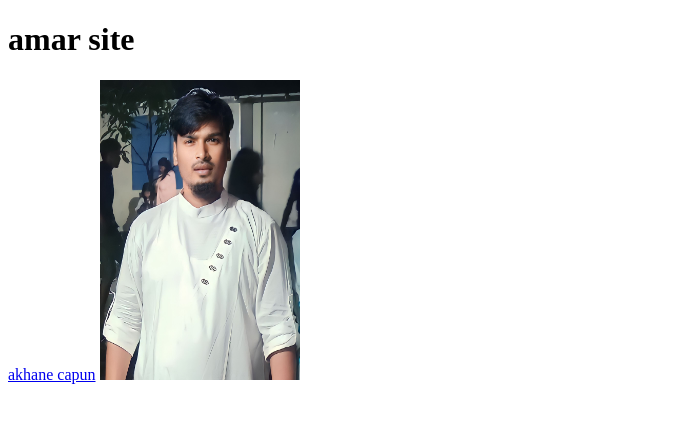
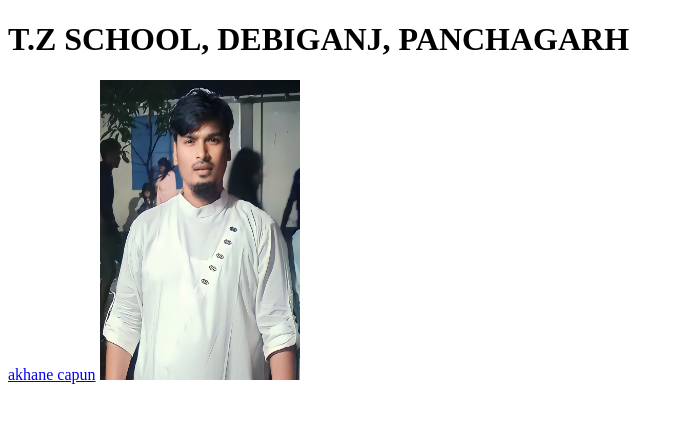
Before and after one commit to shahincom001/prac, a plain HTML site: page index.html in a window 1280 px wide. Shown: the whole page, without its empty margins (0-684 px from the left). Drawn offline with Linux system fonts and the light colour scheme.

Commit message:
name added

```diff
--- a/index.html
+++ b/index.html
@@ -6,7 +6,7 @@
 </head>
 <body>
 
-<h1>amar site</h1>
+<h1>T.Z SCHOOL, DEBIGANJ, PANCHAGARH</h1>
 <a href="https://docs.google.com/spreadsheets/d/1KmDHHecCDIeimfzVakAnAMNShMW2Uci7T8s7t7XCHoM/edit?fbclid=IwAR3TRoVZYsJk0VyIcL5oICScmBG_yh0id772d9Wy5lttb6OsCrhRg0YhDGg#gid=1665219494"> akhane capun</a>
 <img src="img/DEs.jpg" alt="">
 
```
